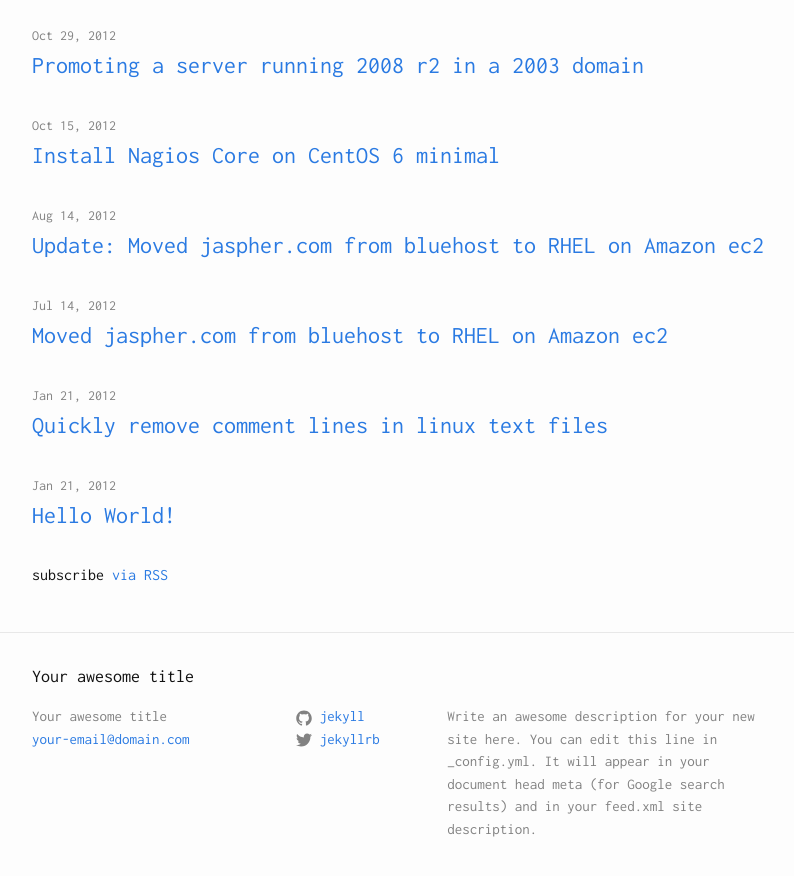
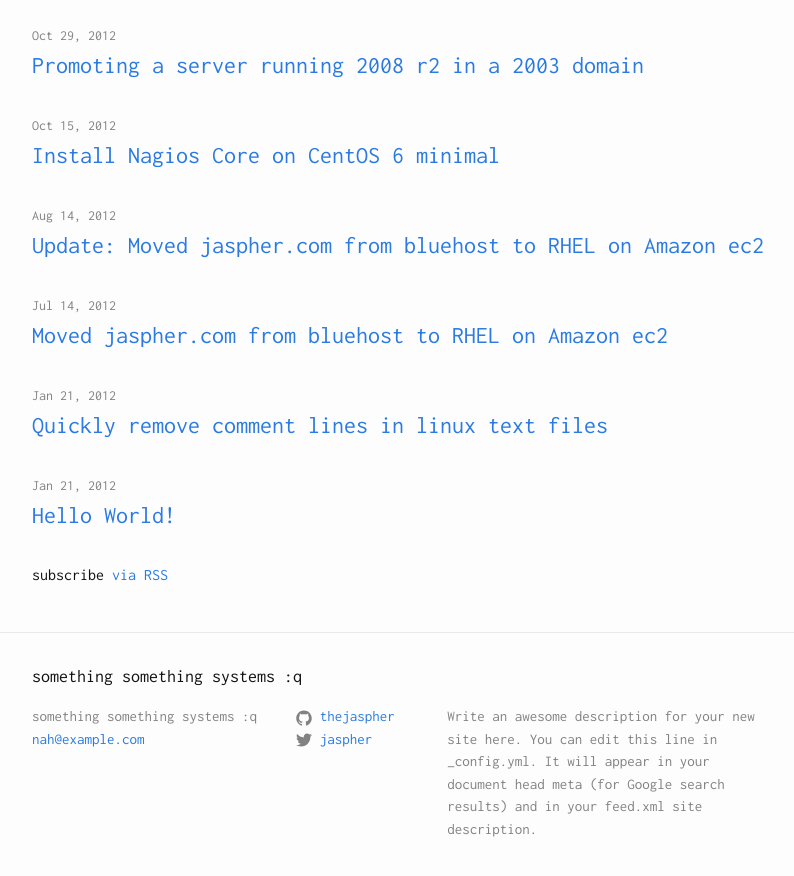
Before and after one commit to educationnull/thejaspher.github.io, a Jekyll site: the page built from index.md, in a window 1280 px wide and 900 px high, scrolled down 870 px. Shown: the top 876 px of the window, without its empty margins (238-1032 px from the left). Built offline with Jekyll 4.4.1, drawn with Linux system fonts in a browser that asks for light colours; some of the changed text lies outside the part shown.

Commit message:
Update _config.yml

```diff
--- a/_config.yml
+++ b/_config.yml
@@ -13,16 +13,16 @@
 # you will see them accessed via {{ site.title }}, {{ site.email }}, and so on.
 # You can create any custom variable you would like, and they will be accessible
 # in the templates via {{ site.myvariable }}.
-title: Your awesome title
-email: your-email@domain.com
+title: something something systems :q
+email: nah@example.com
 description: > # this means to ignore newlines until "baseurl:"
   Write an awesome description for your new site here. You can edit this
   line in _config.yml. It will appear in your document head meta (for
   Google search results) and in your feed.xml site description.
 baseurl: "" # the subpath of your site, e.g. /blog
 url: "" # the base hostname & protocol for your site, e.g. http://example.com
-twitter_username: jekyllrb
-github_username:  jekyll
+twitter_username: jaspher
+github_username:  thejaspher
 
 # Build settings
 markdown: kramdown
```
